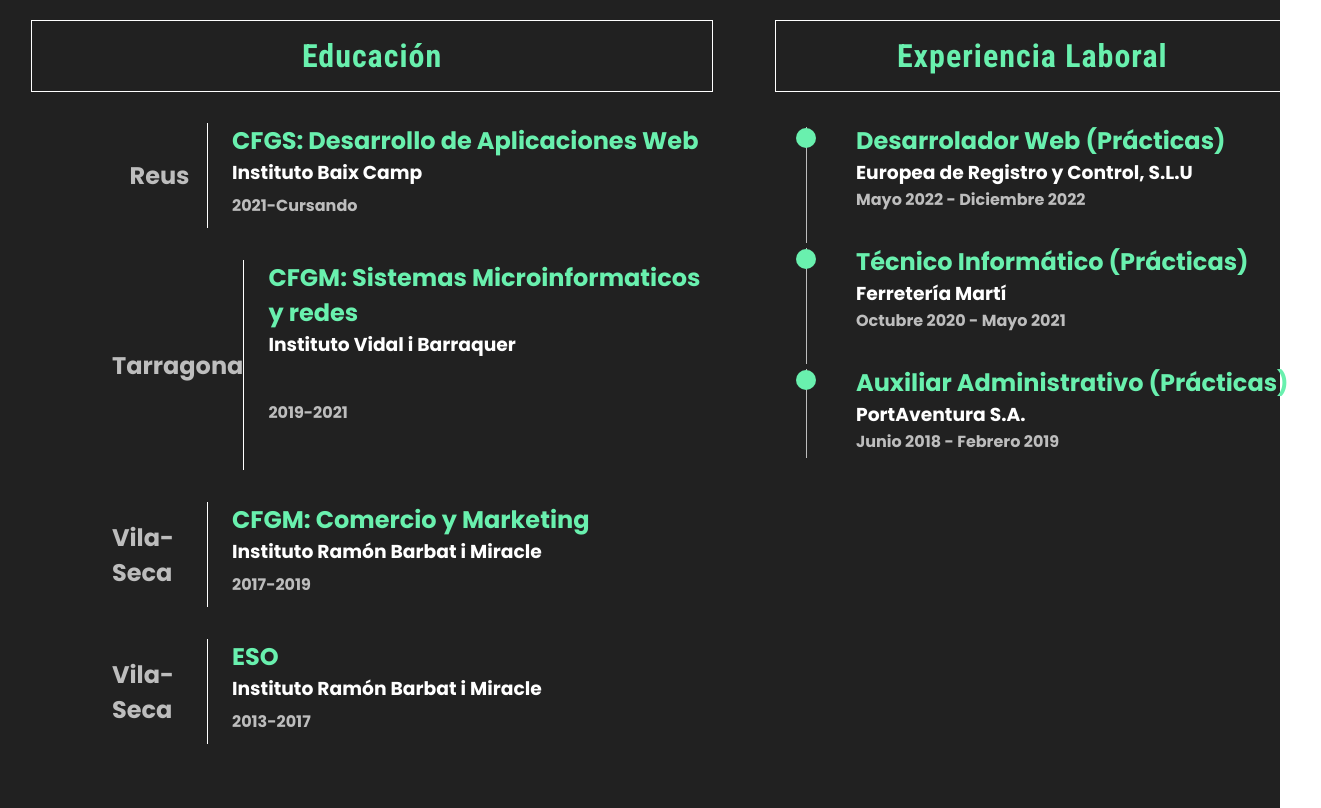
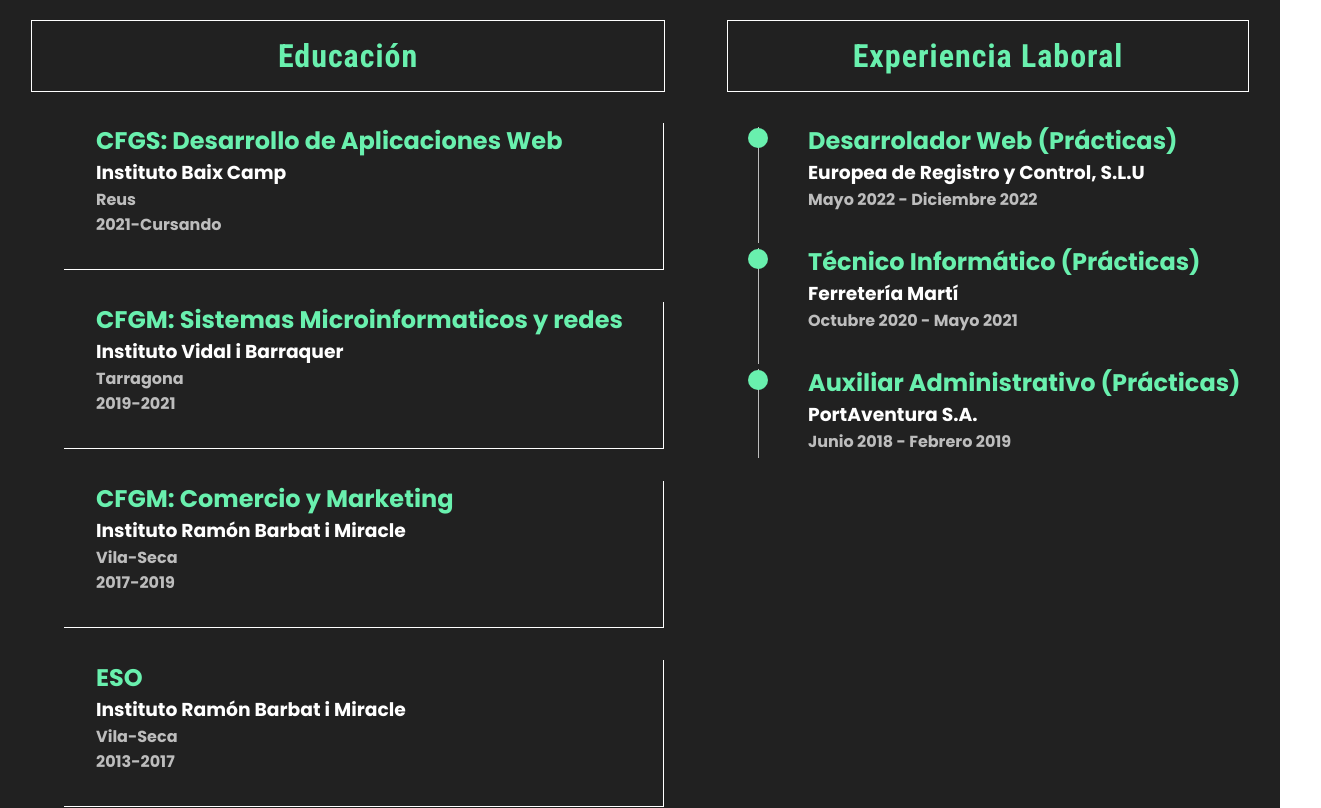
Before and after one commit to JoelTarzan/portfolio, an Angular app: page / in a window 1280 px wide. Shown: the part 1240-2048 px from the top of the page, 1321 px wide, since content can reach past the window. Built offline with nearby package versions, Linux system fonts and the light colour scheme.

Commit message:
Componente Contacto eliminado y mejorado el diseño del componente Educacion

```diff
--- a/src/app/app.component.html
+++ b/src/app/app.component.html
@@ -6,4 +6,3 @@
 </div>
 <habilidades responsive></habilidades>
 <proyectos responsive></proyectos>
-<contacto responsive></contacto>
--- a/src/app/app.module.ts
+++ b/src/app/app.module.ts
@@ -9,7 +9,6 @@ import { EducacionComponent } from './educacion/educacion.component';
 import { ExperienciaComponent } from './experiencia/experiencia.component';
 import { HabilidadesComponent } from './habilidades/habilidades.component';
 import { ProyectosComponent } from './proyectos/proyectos.component';
-import { ContactoComponent } from './contacto/contacto.component';
 import { ResponsiveDirective } from './directivas/responsive.directive';
 
 @NgModule({
@@ -21,7 +20,6 @@ import { ResponsiveDirective } from './directivas/responsive.directive';
     ExperienciaComponent,
     HabilidadesComponent,
     ProyectosComponent,
-    ContactoComponent,
     ResponsiveDirective
   ],
   imports: [
--- a/src/app/banner/banner.component.html
+++ b/src/app/banner/banner.component.html
@@ -1,6 +1,6 @@
 <div class="container">
   <div class="title">
-    <span>Mi Portfolio</span>
+    <span>Portfolio</span>
   </div>
 
   <div class="name">
--- a/src/app/banner/banner.component.ts
+++ b/src/app/banner/banner.component.ts
@@ -8,10 +8,8 @@ import {BreakpointObserver, Breakpoints} from "@angular/cdk/layout";
 })
 export class BannerComponent implements OnInit {
   constructor(private breakpointObserver: BreakpointObserver) {
-
   }
 
   ngOnInit(): void {
-
   }
 }
--- a/src/app/contacto/contacto.component.html
+++ /dev/null
@@ -1 +0,0 @@
-<p>contacto works!</p>
--- a/src/app/educacion/educacion.component.css
+++ b/src/app/educacion/educacion.component.css
@@ -20,19 +20,9 @@ section h4 {
 :host.pc section {
   width: 600px;
   position: relative;
-  margin-left: 5rem;
-  display: grid;
-  gap: 0 1.5rem;
-  grid-template-columns: 1fr 5fr;
-  grid-template-rows: repeat(3, 1fr);
+  margin-left: 2rem;
+  border-right: 1px solid white;
+  border-bottom: 1px solid white;
+  padding-left: 2rem;
+  padding-bottom: 2rem;
 }
-
-:host.pc section h4:nth-child(4) {
-  grid-row: 1/4;
-  margin-top: 0%;
-  display: flex;
-  font-size: 1.5rem;
-  align-items: center;
-  justify-content: center;
-  border-right: 1px solid white;
-}
--- a/src/app/educacion/educacion.component.html
+++ b/src/app/educacion/educacion.component.html
@@ -4,7 +4,7 @@
   <section *ngFor="let educacion of listaEducacion">
     <h2>{{educacion.curso}}</h2>
     <h3>{{educacion.instituto}}</h3>
+    <h4>{{educacion.localidad}}</h4>
     <h4>{{educacion.duracion}}</h4>
-    <h4>{{educacion.localidad}}</h4>
   </section>
 </div>
```
Also changed, not shown: src/app/contacto/contacto.component.ts (deleted, +0 -10 lines), src/app/contacto/contacto.component.css (deleted).
